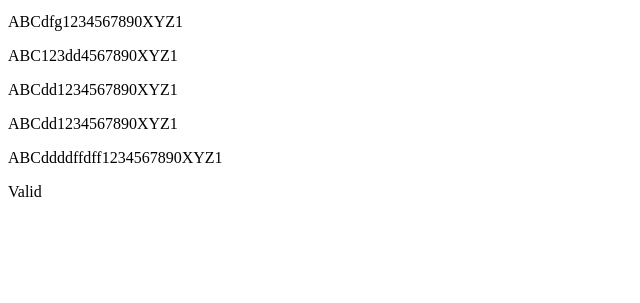
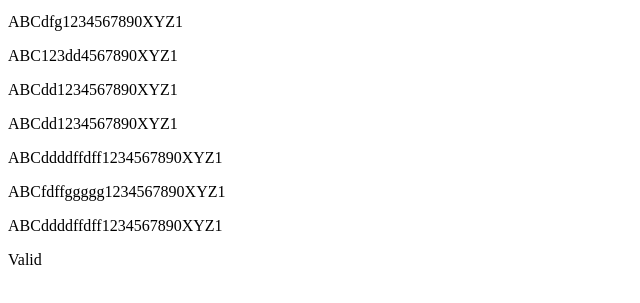
Before and after one commit to KhunEduCoding/data, a plain HTML site: page index.html in a window 1280 px wide. Shown: the part 101-404 px from the top of the page, without its empty margins (0-640 px from the left). Drawn offline with Linux system fonts and the light colour scheme.

Commit message:
Update index.html

```diff
--- a/index.html
+++ b/index.html
@@ -13,6 +13,8 @@
     <p id="license-key">ABCdd1234567890XYZ1</p> <!-- Replace this with the actual license key -->
     <p id="license-key">ABCdd1234567890XYZ1</p> <!-- Replace this with the actual license key -->
     <p id="license-key">ABCddddffdff1234567890XYZ1</p> <!-- Replace this with the actual license key -->
+    <p id="license-key">ABCfdffggggg1234567890XYZ1</p> <!-- Replace this with the actual license key -->
+    <p id="license-key">ABCddddffdff1234567890XYZ1</p> <!-- Replace this with the actual license key -->
     <p id="status">Valid</p> <!-- Change this to "Invalid" for testing purposes -->
 </body>
 </html>
```
